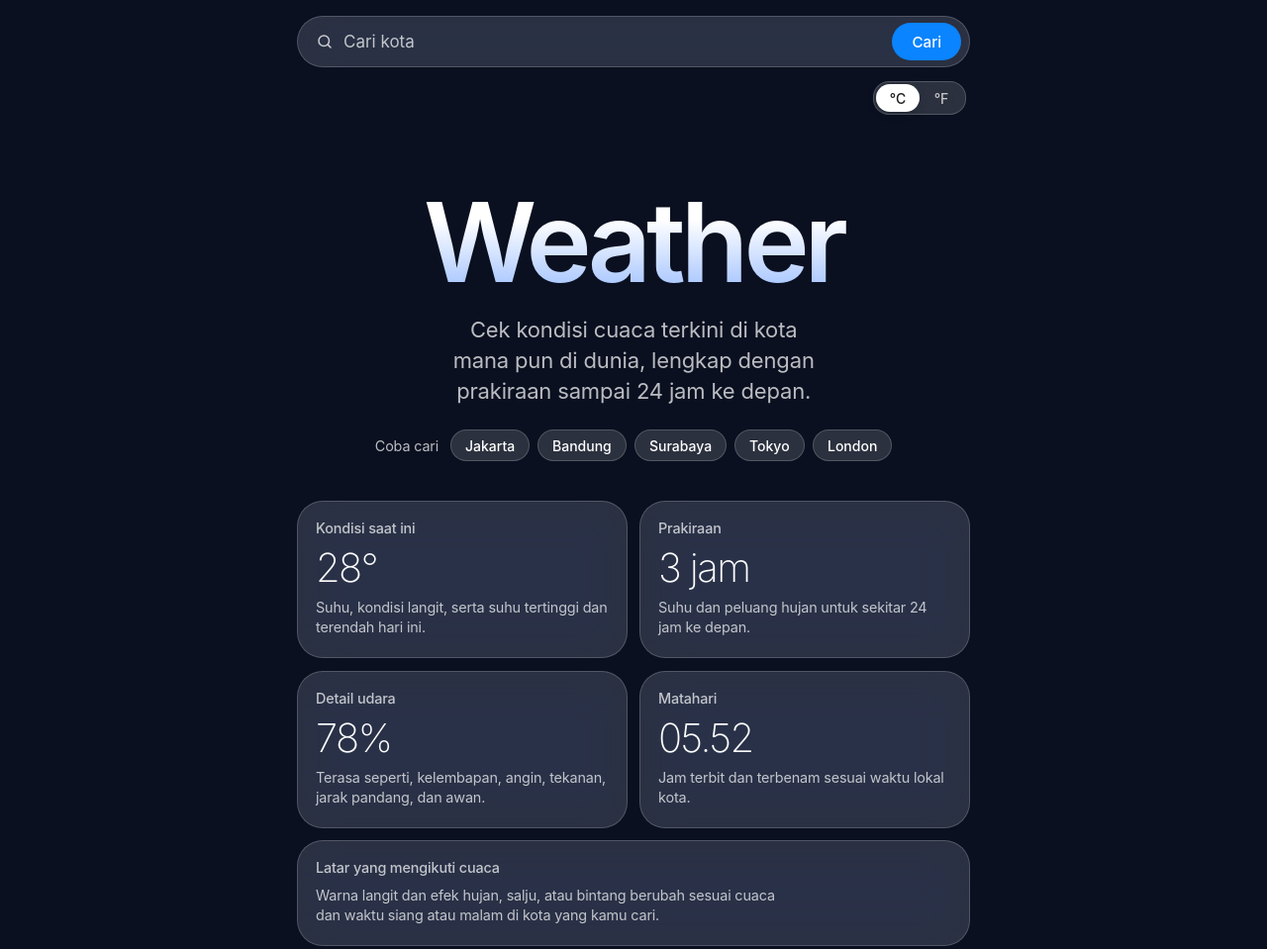
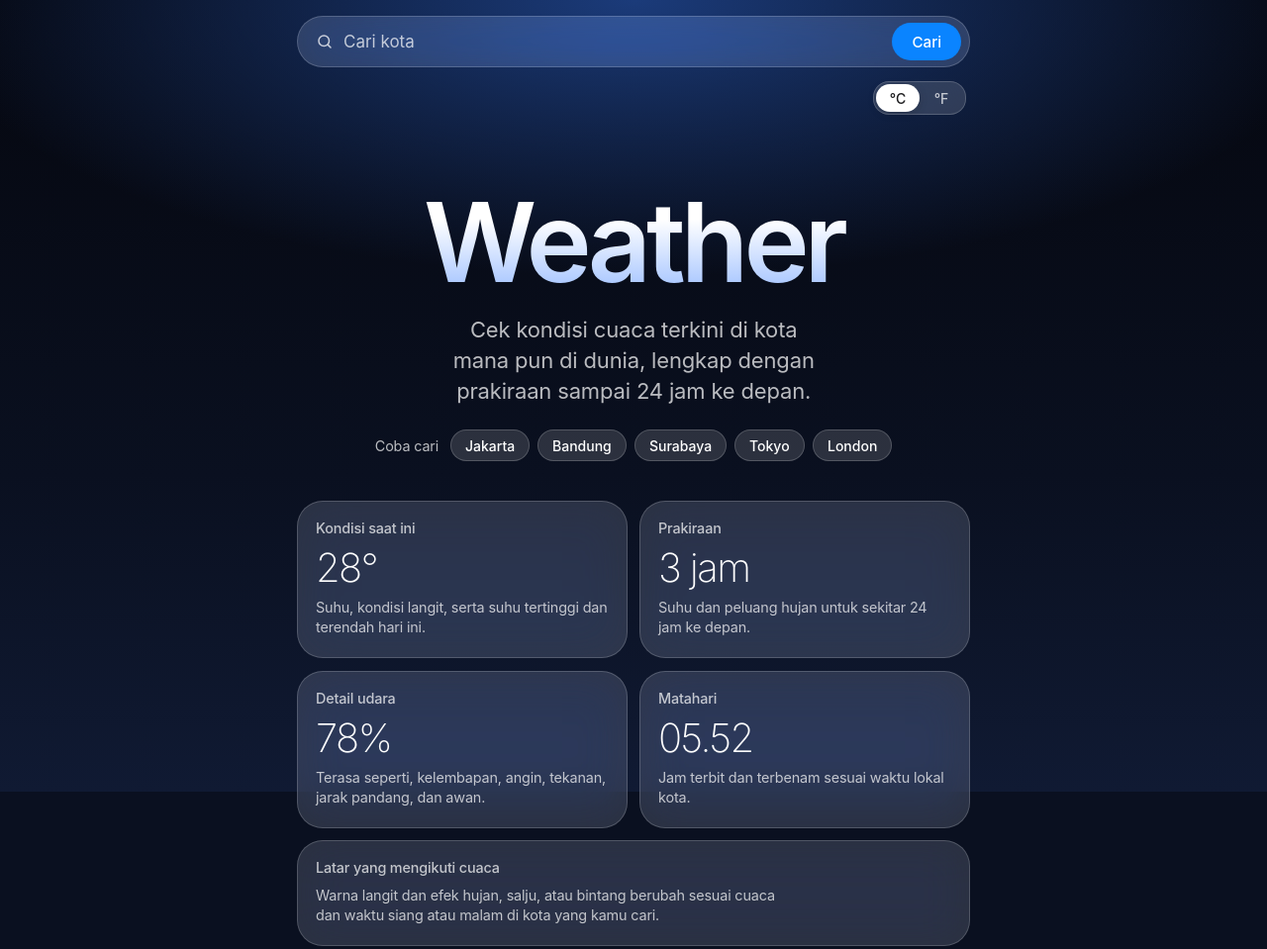
Before and after one commit to muhammadzabranidn-hue/weather_app, a plain HTML site: page index.html in a window 1280 px wide. Shown: the top 959 px of the page at 99% size. Drawn offline with Linux system fonts and the light colour scheme.

Commit message:
fix: add the route js to html

```diff
--- a/index.html
+++ b/index.html
@@ -86,6 +86,7 @@
       </div>
     </section>
   </main>
+    <script src="assets/js/effect.js"></script>
     <script src="assets/js/configExample.js"></script>
     <script src="assets/js/api.js"></script>
     <script src="assets/js/app.js"></script>
```
